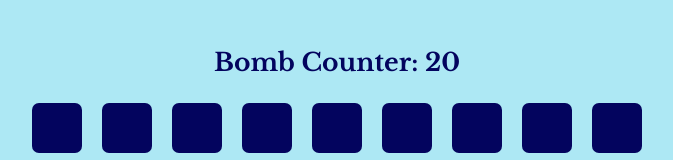
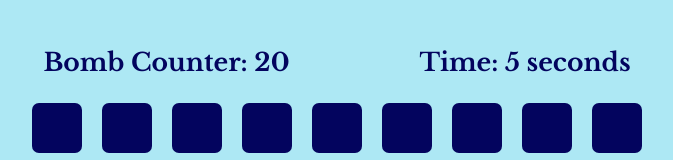
Before and after one commit to Robert1505/Minesweeper, a React (Create React App) app: page / in a window 1280 px wide. Shown: the top 160 px of the page, without its empty margins (303-976 px from the left). Built offline with nearby package versions, Linux system fonts and the light colour scheme.

Commit message:
Added Timer

```diff
--- a/src/App.css
+++ b/src/App.css
@@ -5,6 +5,11 @@
   justify-content: center;
   align-items: center;
   flex-direction: column;
+}
+
+.line-up{
+  display: flex;
+  flex-direction: row;
 }
 
 .board {
@@ -69,4 +74,12 @@
   margin-top: 15px;
   font-size: 25px;
   color: #03045e;
+  margin-right: 130px;
 }
+.seconds{
+  font-family: 'Libre Baskerville', serif;
+  margin-bottom: 15px;
+  margin-top: 15px;
+  font-size: 25px;
+  color: #03045e;
+}
--- a/src/App.tsx
+++ b/src/App.tsx
@@ -54,7 +54,8 @@ function App() {
     coordX: 0,
     coordY: -620,
   });
-  const [cursorVisible, setCursorVisible] = useState(false)
+  const [cursorVisible, setCursorVisible] = useState(false);
+  const [seconds, setSeconds] = useState(0);
 
   const initialiseBoard = (rows: number, columns: number) => {
     const oldState = [...board];
@@ -79,8 +80,14 @@ function App() {
   }, []);
 
   useEffect(() => {
-    console.log("moveHistory", moveHistory);
-  }, [moveHistory]);
+    timerFunction()
+  }, [seconds]);
+
+  const timerFunction = async() => {
+    await delay(1000).then(() => {
+      setSeconds(seconds + 1)
+    })
+  }
 
   useEffect(() => {
     if (cellsRemaining === INITIAL_BOMBS) setGameState(GAME_STATE.WIN);
@@ -317,7 +324,10 @@ function App() {
 
   return (
     <div className="App">
-      <div className="bombcounter">Bomb Counter: {bombsRemaining}</div>
+      <div className = "line-up">
+        <div className="bombcounter">Bomb Counter: {bombsRemaining}</div>
+        <div className = "seconds">Time: {seconds} seconds</div>
+      </div>
       <div className="board">
         {renderBoard()}
         <ReplayCursor
```
